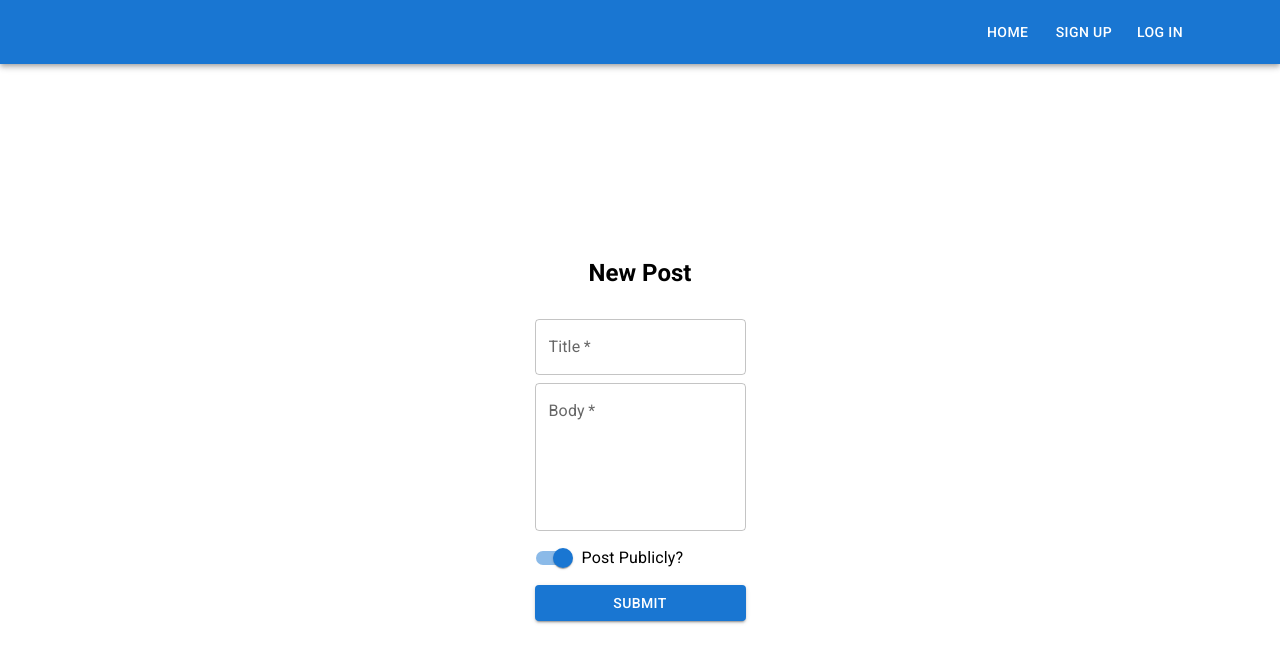
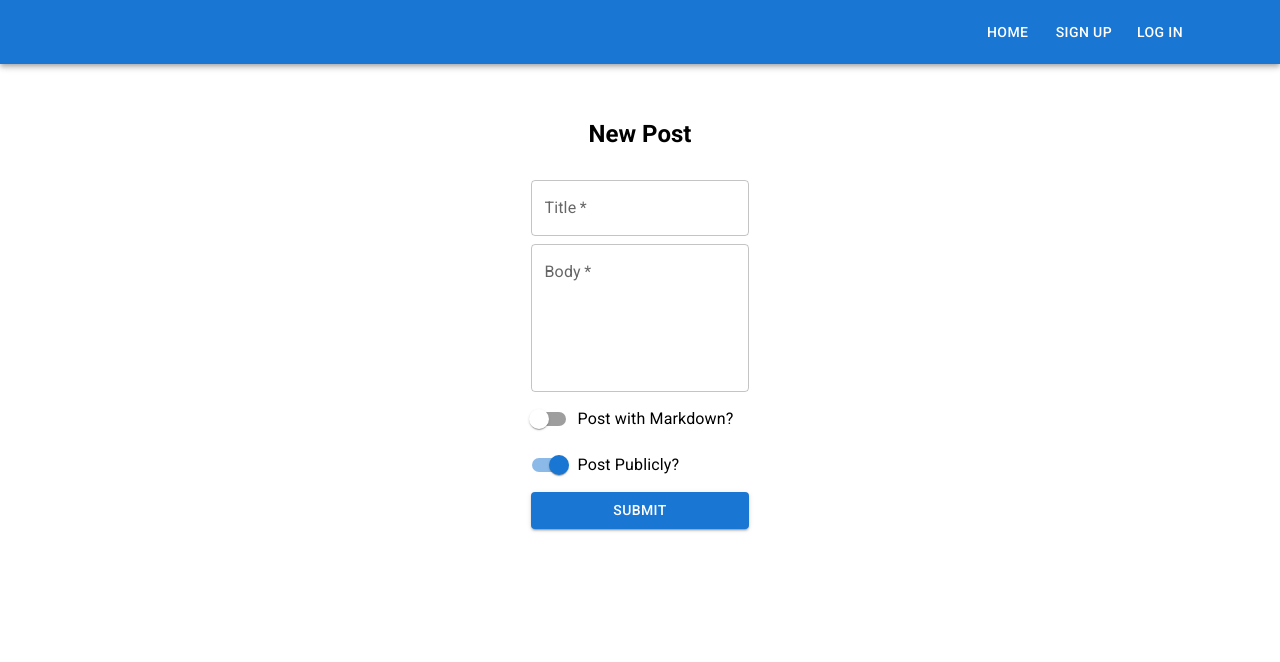
Before and after one commit to duncanp781/blog-frontend, a React (Create React App) app: page /post in a window 1280 px wide. Shown: the top 662 px of the page. Built offline with nearby package versions, Linux system fonts and the light colour scheme.

Commit message:
Add Markdown in post form

```diff
--- a/package.json
+++ b/package.json
@@ -19,6 +19,7 @@
     "@types/react-router": "^5.1.18",
     "@types/react-router-dom": "^5.3.3",
     "@types/styled-components": "^5.1.26",
+    "@uiw/react-md-editor": "^3.20.2",
     "date-fns": "^2.29.3",
     "react": "^18.2.0",
     "react-dom": "^18.2.0",
@@ -26,6 +27,8 @@
     "react-router": "^6.3.0",
     "react-router-dom": "^6.3.0",
     "react-scripts": "5.0.1",
+    "rehype-sanitize": "^5.0.1",
+    "simplemde": "^1.11.2",
     "styled-components": "^5.3.5",
     "typescript": "^4.7.4",
     "uniqid": "^5.4.0",
--- a/src/App.tsx
+++ b/src/App.tsx
@@ -11,6 +11,11 @@ import { User } from "./types/User";
 import PostForm from "./PostForm";
 import PostPage from "./PostPage";
 import UserPage from "./UserPage";
+
+//TODO:
+//Revamp blog posting to be in markdown, or have the option to be.
+//Add responding to comments
+//Make everything look nicer.
 
 function App() {
   const [user, setUser] = React.useState<User>(defaultUser);
--- a/src/Header.tsx
+++ b/src/Header.tsx
@@ -83,6 +83,7 @@ function Header() {
               })}
               {userController.user !== defaultUser && (
                 <Avatar
+                style = {{cursor: "pointer"}}
                   onClick={() => {
                     if (userController && userController.user) {
                       navigate("/user/" + userController.user._id);
--- a/src/PostForm.tsx
+++ b/src/PostForm.tsx
@@ -5,14 +5,18 @@ import FormMaker from "./meta/formmaker";
 import { useNavigate, useLocation, useParams } from "react-router";
 import { Switch, FormControlLabel } from "@mui/material";
 import { Post } from "./types/Post";
+import MDEditor from "@uiw/react-md-editor";
 
 export default function PostForm() {
   const location = useLocation();
   const params = useParams();
+  // Check if we are updating a post - if the url is on a specific post, we are.
   const [isUpdate, setIsUpdate] = useState(!!params.id);
   const [post, setPost] = useState<Post | null>(null);
   const navigate = useNavigate();
   const userController = useContext(UserContext);
+  const [isMD, setIsMD] = useState(false);
+  const [MDContent, setMDContent] = useState("");
   //If isUpdate, fetch post from API
   useEffect(() => {
     if (isUpdate) {
@@ -85,15 +89,31 @@ export default function PostForm() {
           minRows: 5,
           maxRows: 10,
           value: post ? post.content : "",
+          include: !isMD,
         },
       ]}
       onSubmit={submit}
     >
       {
-        <FormControlLabel
-          control={<Switch name="public" defaultChecked />}
-          label="Post Publicly?"
-        />
+        <>
+          {isMD ? (
+            <MDEditor
+              value={MDContent}
+              onChange={setMDContent as any}
+            />
+          ) : (
+            <></>
+          )}
+          <FormControlLabel
+            control={<Switch name="markdown" />}
+            label="Post with Markdown?"
+            onChange={(e, checked) => setIsMD(checked)}
+          />
+          <FormControlLabel
+            control={<Switch name="public" defaultChecked />}
+            label="Post Publicly?"
+          />
+        </>
       }
     </FormMaker>
   );
--- a/src/meta/formmaker.tsx
+++ b/src/meta/formmaker.tsx
@@ -3,6 +3,7 @@ import { Form } from "../styled/form.styled";
 import { PageTitle } from "../styled/pageTitle.styled";
 import { TextField, Button } from "@mui/material";
 
+// If include is not stated, we assume it is included.
 interface FormEntry {
   name: string;
   type: string;
@@ -11,6 +12,7 @@ interface FormEntry {
   minRows?: number;
   maxRows?: number;
   value?: string;
+  include?: boolean;
 }
 
 type Props = {
@@ -53,6 +55,7 @@ function FormMaker({ entries, title, onSubmit, children }: Props) {
         action=""
       >
         {entries.map((entry) => (
+          (entry.include === undefined || entry.include) ?
           <TextField
             key={entry.name}
             label={entry.label}
@@ -69,7 +72,8 @@ function FormMaker({ entries, title, onSubmit, children }: Props) {
                 [entry.name]: e.target.value,
               }));
             }}
-          />
+
+          /> : <></>
         ))}
         {children}
         <Button variant="contained" color="primary" type="submit">
--- a/src/styled/content.styled.ts
+++ b/src/styled/content.styled.ts
@@ -4,8 +4,8 @@ export const Content = styled.div`
   display: flex;
   flex-direction: column;
   gap: 8px;
-  padding: 16px 8px;
+  padding: 32px 8px;
   justify-content: center;
   align-items: center;
-  height: 100%;
+  min-height: 100%;
 `
--- a/src/styled/page.styled.ts
+++ b/src/styled/page.styled.ts
@@ -4,7 +4,7 @@ export  const Page = styled.div`
   display: flex;
   flex-direction: column;
   gap: 8px;
-  height: 100%;
+  min-height: 100%;
   width: 100%;
   max-width: 100%;
 `;
--- a/src/styled/posts.styled.ts
+++ b/src/styled/posts.styled.ts
@@ -5,6 +5,6 @@ export const Posts = styled.div`
   flex-direction: column;
   gap: 8px;
   padding: 16px;
-  height: 100%;
+  min-height: 100%;
   width: 100%;
 `;
```
Also changed, not shown: 1 other file (tests, documents, lock files or other folders).
